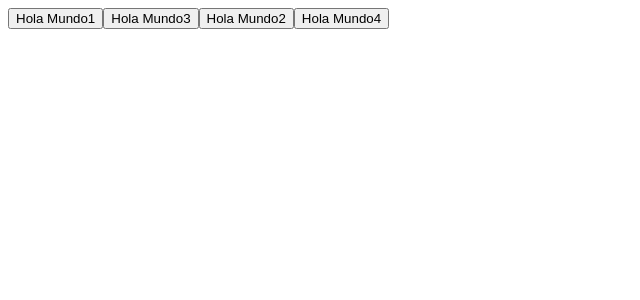
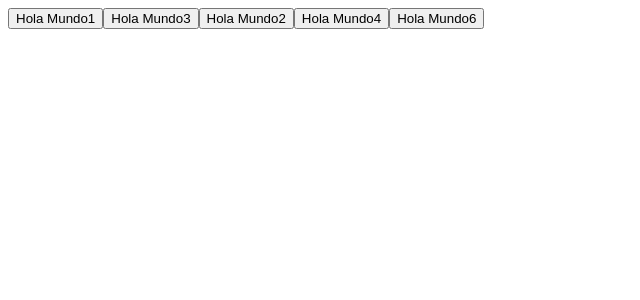
Before and after one commit to Davi0205/React_2025, a React (Vite) app: page / in a window 1280 px wide. Shown: the top 300 px of the page, without its empty margins (0-640 px from the left). Built offline with nearby package versions, Linux system fonts and the light colour scheme.

Commit message:
ultimo cambio

```diff
--- a/src/main.jsx
+++ b/src/main.jsx
@@ -19,6 +19,8 @@ root.render(
       <button>Hola Mundo3</button>
       <button>Hola Mundo2</button>
       <button>Hola Mundo4</button>
+      <button>Hola Mundo6</button>
+
 
     </React.Fragment>
 );
```
